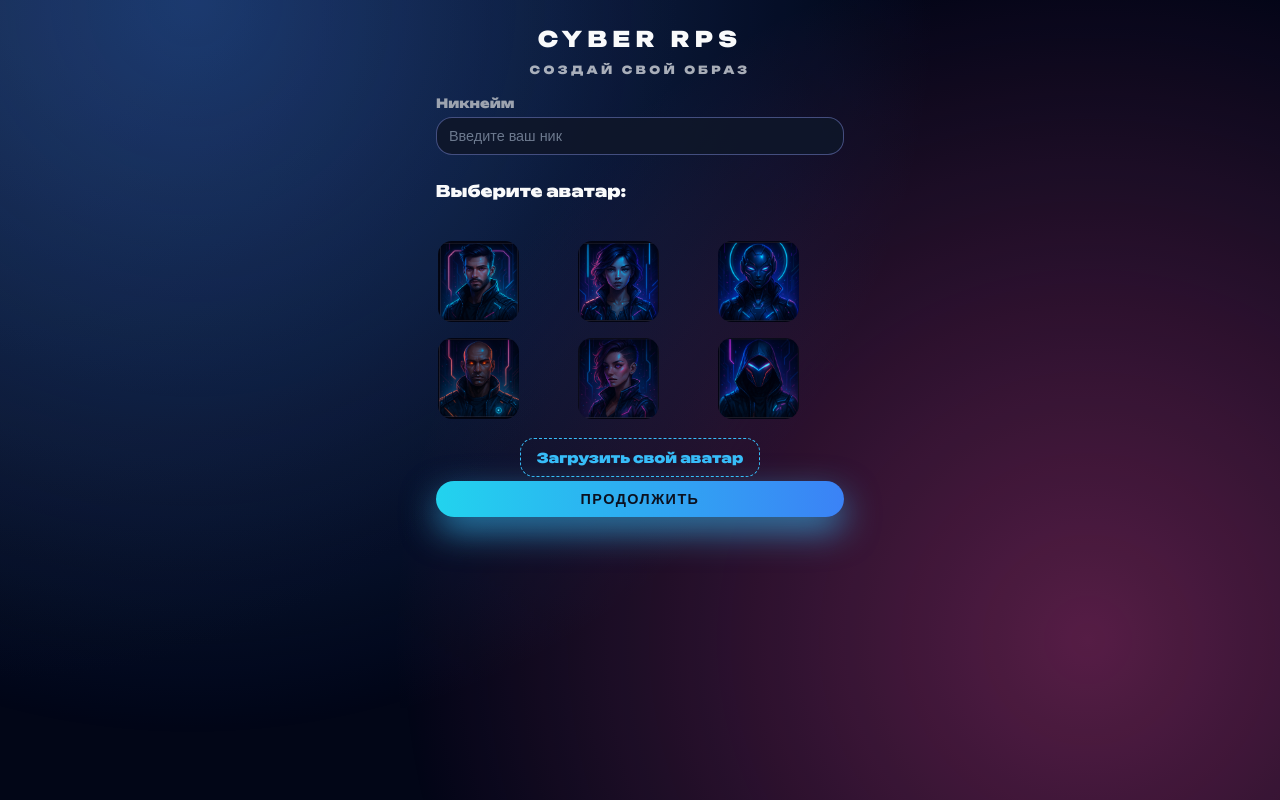
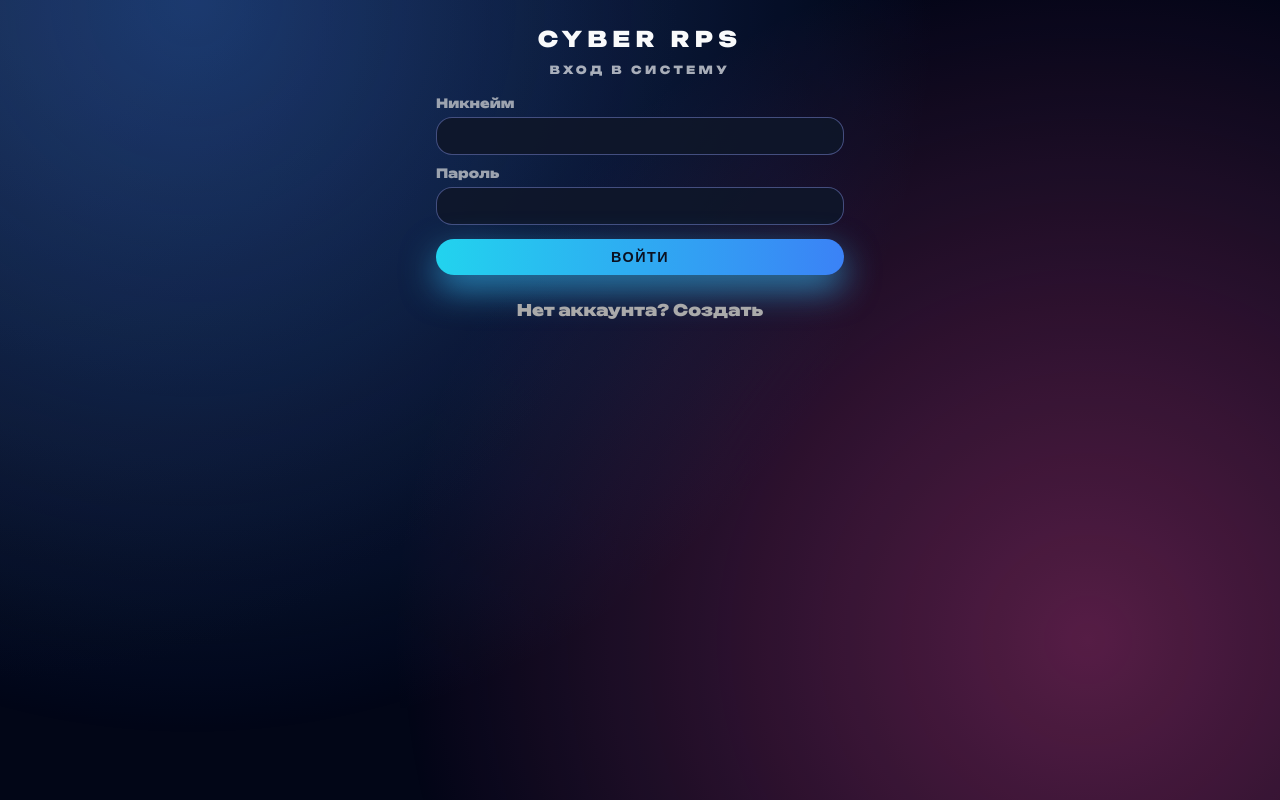
Before and after one commit to schikita/rps-2, a React (Vite) app in the folder frontend/: page / in a window 1280 px wide. Built offline with nearby package versions, Linux system fonts and the light colour scheme.

Commit message:
Log in update

```diff
--- a/frontend/src/App.tsx
+++ b/frontend/src/App.tsx
@@ -1,38 +1,63 @@
 import React, { useEffect, useState } from "react";
 import { AuthScreen } from "./screens/AuthScreen";
-import { GameNavigator } from "./screens/GameNavigator"; // <-- Импортируем новое меню
+import { GameNavigator } from "./screens/GameNavigator";
 
+// Define the User type to match what the Backend sends (id, nickname, avatar, points)
 export type User = {
+  id: string;
   nickname: string;
   avatar: string;
   points: number;
 };
 
-const STORAGE_KEY = "cyber-rps-user";
+const STORAGE_KEY_USER = "cyber-rps-user";
+const STORAGE_KEY_TOKEN = "cyber-rps-token";
 
 const App: React.FC = () => {
   const [user, setUser] = useState<User | null>(null);
 
+  // 1. Check for Login on Startup
   useEffect(() => {
-    const raw = localStorage.getItem(STORAGE_KEY);
-    if (raw) setUser(JSON.parse(raw));
+    const rawUser = localStorage.getItem(STORAGE_KEY_USER);
+    const token = localStorage.getItem(STORAGE_KEY_TOKEN);
+
+    // We need both the user data AND the token to be logged in
+    if (rawUser && token) {
+      setUser(JSON.parse(rawUser));
+    }
   }, []);
 
-  const handleLogin = (nickname: string, avatar: string) => {
-    const newUser: User = { nickname, avatar, points: 0 };
+  // 2. Handle Successful Login (Data comes from AuthScreen)
+  const handleLoginSuccess = (userData: any, token: string) => {
+    // Map backend data to our User type
+    const newUser: User = {
+        id: userData.id,
+        nickname: userData.nickname,
+        avatar: userData.avatar,
+        points: userData.points
+    };
+
+    // Save to LocalStorage
+    localStorage.setItem(STORAGE_KEY_USER, JSON.stringify(newUser));
+    localStorage.setItem(STORAGE_KEY_TOKEN, token);
+
+    // Update State
     setUser(newUser);
-    localStorage.setItem(STORAGE_KEY, JSON.stringify(newUser));
   };
 
+  // 3. Handle Logout
   const logout = () => {
     setUser(null);
-    localStorage.removeItem(STORAGE_KEY);
+    localStorage.removeItem(STORAGE_KEY_USER);
+    localStorage.removeItem(STORAGE_KEY_TOKEN);
   };
 
+  // 4. Render
+  if (!user) {
+    // FIX: Use 'onLoginSuccess' to match the new AuthScreen
+    return <AuthScreen onLoginSuccess={handleLoginSuccess} />;
+  }
 
-  if (!user) return <AuthScreen onLogin={handleLogin} />;
-
-  // <-- Здесь вызываем Навигатор вместо старого Превью
   return <GameNavigator user={user} onLogout={logout} />;
 };
 
--- a/frontend/src/screens/AuthScreen.tsx
+++ b/frontend/src/screens/AuthScreen.tsx
@@ -1,7 +1,6 @@
 import React, { useState } from "react";
 
-// --- NO IMPORTS NEEDED ---
-// We reference the files directly from the public folder
+// --- PUBLIC IMAGES ---
 const PRESET_AVATARS = [
   "/avatars/skin-1.jpg",
   "/avatars/skin-2.jpg",
@@ -12,92 +11,100 @@ const PRESET_AVATARS = [
 ];
 
 interface AuthScreenProps {
-  onLogin: (nickname: string, avatar: string) => void;
+  onLoginSuccess: (userData: any, token: string) => void;
 }
 
-export const AuthScreen: React.FC<AuthScreenProps> = ({ onLogin }) => {
+export const AuthScreen: React.FC<AuthScreenProps> = ({ onLoginSuccess }) => {
+  const [isRegistering, setIsRegistering] = useState(false);
+
+  // FIX 1: Change state name to nickname
   const [nickname, setNickname] = useState("");
-  const [selectedAvatar, setSelectedAvatar] = useState<string | null>(null);
+  const [password, setPassword] = useState("");
+  const [selectedAvatar, setSelectedAvatar] = useState<string>(PRESET_AVATARS[0]);
   const [error, setError] = useState("");
 
-  const handleCustomAvatar = (e: React.ChangeEvent<HTMLInputElement>) => {
-    const file = e.target.files?.[0];
-    if (!file) return;
+  const handleSubmit = async (e: React.FormEvent) => {
+    e.preventDefault();
+    setError("");
 
-    const reader = new FileReader();
-    reader.onload = () => {
-      setSelectedAvatar(reader.result as string);
-    };
-    reader.readAsDataURL(file);
-  };
+    const endpoint = isRegistering ? "/auth/register" : "/auth/login";
 
-  const handleSubmit = (e: React.FormEvent) => {
-    e.preventDefault();
-    if (!nickname.trim()) {
-      setError("Введите никнейм.");
-      return;
+    // FIX 2: Send 'nickname' in the JSON body (Backend expects this!)
+    const payload = isRegistering
+      ? { nickname, password, avatar: selectedAvatar }
+      : { nickname, password };
+
+    try {
+      const res = await fetch(`http://localhost:3000${endpoint}`, {
+        method: "POST",
+        headers: { "Content-Type": "application/json" },
+        body: JSON.stringify(payload),
+      });
+
+      const data = await res.json();
+
+      if (!res.ok) throw new Error(data.error || "Something went wrong");
+
+      if (isRegistering) {
+        setIsRegistering(false);
+        alert("Account created! Please log in.");
+      } else {
+        onLoginSuccess(data.user, data.token);
       }
-    if (!selectedAvatar) {
-      setError("Выберите аватар.");
-      return;
+    } catch (err: any) {
+      setError(err.message);
     }
-    onLogin(nickname.trim(), selectedAvatar);
   };
 
   return (
     <div className="app-root auth-screen">
       <div className="app-gradient-bg" />
       <div className="app-content">
-
         <h1 className="logo-title">CYBER RPS</h1>
-        <p className="logo-subtitle">СОЗДАЙ СВОЙ ОБРАЗ</p>
+        <p className="logo-subtitle">{isRegistering ? "РЕГИСТРАЦИЯ" : "ВХОД В СИСТЕМУ"}</p>
 
         <form onSubmit={handleSubmit} className="auth-form">
           <label className="auth-label">
             Никнейм
+            {/* FIX 3: Bind input to nickname */}
             <input
                 type="text"
                 value={nickname}
-              onChange={(e) => setNickname(e.target.value)}
+                onChange={e => setNickname(e.target.value)}
                 className="auth-input"
-              placeholder="Введите ваш ник"
-              maxLength={20}
+                required
             />
           </label>
 
+          <label className="auth-label">
+            Пароль
+            <input type="password" value={password} onChange={e => setPassword(e.target.value)} className="auth-input" required />
+          </label>
+
+          {isRegistering && (
+            <div className="avatar-section">
               <p className="auth-subtitle">Выберите аватар:</p>
-
               <div className="avatar-grid">
                 {PRESET_AVATARS.map((src, i) => (
                   <img
-                key={i}
-                src={src}
+                    key={i} src={src}
                     className={`avatar-option ${selectedAvatar === src ? "avatar-selected" : ""}`}
                     onClick={() => setSelectedAvatar(src)}
-                alt={`Skin ${i + 1}`}
                   />
                 ))}
               </div>
-
-          <div className="upload-block">
-            <label className="upload-label">
-              Загрузить свой аватар
-              <input type="file" accept="image/*" hidden onChange={handleCustomAvatar} />
-            </label>
-          </div>
-
-          {selectedAvatar && (
-            <div className="selected-preview">
-              <p>Вы выбрали:</p>
-              <img src={selectedAvatar} className="selected-avatar-preview" alt="Selected" />
             </div>
           )}
 
           {error && <p className="auth-error">{error}</p>}
 
           <button type="submit" className="primary-btn">
-            Продолжить
+            {isRegistering ? "Создать аккаунт" : "Войти"}
           </button>
+
+          <p style={{textAlign:'center', marginTop: 15, color: '#aaa', cursor:'pointer'}} onClick={() => setIsRegistering(!isRegistering)}>
+            {isRegistering ? "Уже есть аккаунт? Войти" : "Нет аккаунта? Создать"}
+          </p>
         </form>
       </div>
     </div>
```
Also changed, not shown: 1 other file (tests, documents, lock files or other folders). Lines whose indentation alone changed are shown as unchanged.
